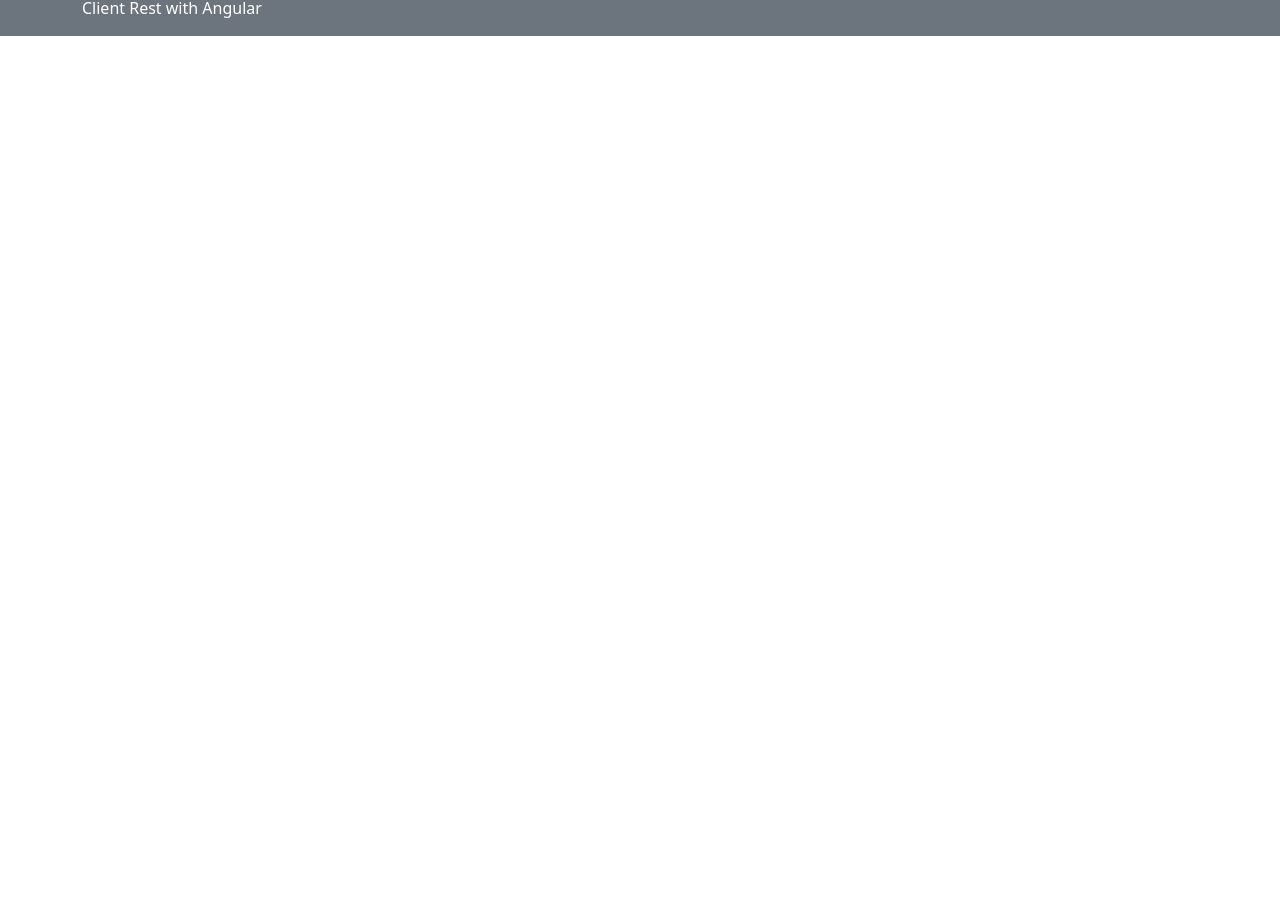
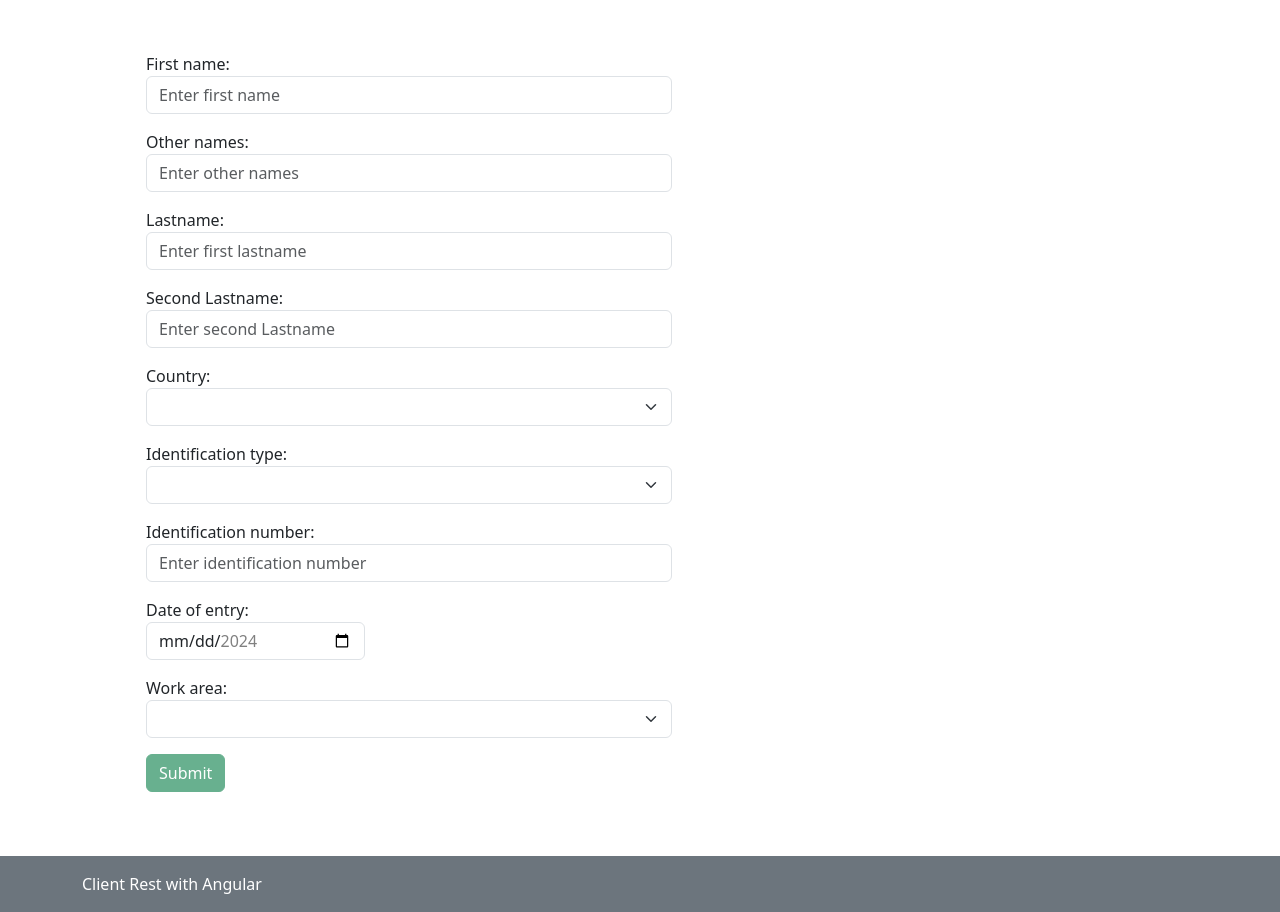
Before and after one commit to Alelizzt/HumanTalent, an Angular app in the folder Frontend/HumanTalent/: page /register in a window 1280 px wide. Shown: the part 358-1270 px from the top of the page. Before the commit the page ends 800 px from the top, so only its background shows below. Built offline with nearby package versions, Linux system fonts and the light colour scheme.

Commit message:
Add basic registration form
minor styles changed

```diff
--- a/Frontend/HumanTalent/src/app/app.component.html
+++ b/Frontend/HumanTalent/src/app/app.component.html
@@ -2,7 +2,7 @@
   <h1>HumanTalent App!</h1>
   <p>A project that manages employee information</p>
 </div>
-<nav class="navbar navbar-expand-sm bg-dark navbar-dark">
+<nav class="navbar navbar-expand-sm bg-secondary navbar-dark">
   <div class="container-fluid">
     <ul class="navbar-nav">
       <li class="nav-item"><a class="nav-link" routerLink='/employees' routerLinkActive="active" >Employees</a></li>
--- a/Frontend/HumanTalent/src/app/app.module.ts
+++ b/Frontend/HumanTalent/src/app/app.module.ts
@@ -5,6 +5,7 @@ import { AppRoutingModule } from './app-routing.module';
 import { AppComponent } from './app.component';
 import { HttpClientModule } from '@angular/common/http';
 import { AddEmployeeComponent } from './components/add-employee/add-employee.component';
+import { FormsModule } from '@angular/forms';
 
 @NgModule({
   declarations: [
@@ -15,6 +16,7 @@ import { AddEmployeeComponent } from './components/add-employee/add-employee.com
     BrowserModule,
     HttpClientModule,
     AppRoutingModule,
+    FormsModule,
   ],
   providers: [],
   bootstrap: [AppComponent]
--- a/Frontend/HumanTalent/src/app/components/add-employee/add-employee.component.html
+++ b/Frontend/HumanTalent/src/app/components/add-employee/add-employee.component.html
@@ -1 +1,158 @@
-<h3 class="h3 mt-5">Add employee</h3>
+<div class="containter">
+    <!--TODO: Add values as API REST needs-->
+  <h3 class="h3 mt-5">Add employee</h3>
+  <form #formEmployee="ngForm" (ngSubmit)="onSubmit()" class="col-lg-6 m-5 p-3">
+    <div class="mb-3 mt-3">
+      <label for="fisrtName">
+        First name:
+        <div
+        *ngIf="!firstName.valid && (firstName.dirty || firstName.touched)"
+        class="alert alert-warning"
+        >
+        <div *ngIf="firstName.errors?.['required']">First name is required.</div>
+        <div *ngIf="firstName.errors?.['minlength']">First name must be at least 2 characters long.</div>
+        </div>
+    </label>
+      <input
+        type="text"
+        #firstName="ngModel"
+        class="form-control"
+        name="firstName"
+        placeholder="Enter first name"
+        id="firstName"
+        [(ngModel)]="employee.firstName"
+        minlength="2"
+        required
+      />
+    </div>
+    <div class="mb-3">
+      <label for="otherNames">
+        Other names:
+      </label>
+      <input
+        type="text"
+        #otherNames="ngModel"
+        class="form-control"
+        name="otherNames"
+        placeholder="Enter other names"
+        id="otherNames"
+        [(ngModel)]="employee.otherNames"
+      />
+    </div>
+    <div class="mb-3">
+      <label for="firstLastName">
+        Lastname:
+        <div
+        *ngIf="!firstLastName.valid && (firstLastName.dirty || firstLastName.touched)"
+        class="alert alert-warning"
+        >
+        <div *ngIf="firstLastName.errors?.['required']">Lastname is required.</div>
+        <div *ngIf="firstLastName.errors?.['minlength']">Lastname must be at least 2 characters long.</div>
+        </div>
+      </label>
+      <input
+        type="text"
+        #firstLastName="ngModel"
+        class="form-control"
+        name="firstLastName"
+        placeholder="Enter first lastname"
+        id="firstLastName"
+        [(ngModel)]="employee.firstLastName"
+        minlength="2"
+        required
+      />
+    </div>
+    <div class="mb-3">
+      <label for="secondLastName">
+        Second Lastname:
+        <div
+        *ngIf="!secondLastName.valid && (secondLastName.dirty || secondLastName.touched)"
+        class="alert alert-warning"
+        >
+        <div *ngIf="secondLastName.errors?.['required']">Second lastname is required.</div>
+        <div *ngIf="secondLastName.errors?.['minlength']">Second lastname must be at least 2 characters long.</div>
+        </div>
+      </label>
+      <input
+        type="text"
+        #secondLastName="ngModel"
+        class="form-control"
+        name="secondLastName"
+        placeholder="Enter second Lastname"
+        id="secondLastName"
+        [(ngModel)]="employee.secondLastName"
+        minlength="2"
+        required
+      />
+    </div>
+    <div class="mb-3">
+      <label for="country">Country:</label>
+      <select class="form-select" #country="ngModel" name="country" id="country" [(ngModel)]="employee.country" required>
+        <option>Colombia</option>
+        <option>United States</option>
+      </select>
+    </div>
+    <div class="mb-3">
+      <label for="idType">Identification type:</label>
+      <select class="form-select" #idType="ngModel" name="idType" id="idType" [(ngModel)]="employee.idType" required>
+        <option>Citiezenship card</option>
+        <option>Foreigner id</option>
+        <option>Passport</option>
+        <option>Special permission</option>
+      </select>
+    </div>
+    <div class="mb-3">
+      <label for="identificationNum">
+        Identification number:
+        <div
+        *ngIf="!identificationNum.valid && (identificationNum.dirty || identificationNum.touched)"
+        class="alert alert-warning"
+        >
+        <div *ngIf="identificationNum.errors?.['required']">Identification number is required.</div>
+        <div *ngIf="identificationNum.errors?.['minlength']">Identification number must be at least 5 characters long.</div>
+        </div>
+    </label>
+      <input
+        type="text"
+        #identificationNum="ngModel"
+        class="form-control"
+        name="identificationNum"
+        placeholder="Enter identification number"
+        id="identificationNum"
+        [(ngModel)]="employee.identificationNum"
+        minlength="5"
+        required
+      />
+    </div>
+    <div class="mb-3">
+      <label for="entryDate">Date of entry:</label>
+      <div class="col-5">
+        <input
+          type="date"
+          #entryDate="ngModel"
+          class="form-control form-date"
+          name="entryDate"
+          id="entryDate"
+          value="2018-07-22"
+          [(ngModel)]="employee.entryDate"
+          [min]="minDate"
+          [max]="maxDate"
+          required
+        />
+      </div>
+    </div>
+    <div class="mb-3">
+      <label for="workArea">Work area:</label>
+      <select class="form-select" #workArea="ngModel" name="workArea" id="workArea" [(ngModel)]="employee.workArea" required>
+        <option>Administration</option>
+        <option>Finance</option>
+        <option>Procurement</option>
+        <option>Infraestructure</option>
+        <option>Operations</option>
+        <option>Human resources</option>
+        <option>Miscellaneous services</option>
+      </select>
+    </div>
+    <button type="submit" class="btn btn-success" [disabled]="!formEmployee.form.valid">Submit</button>
+  </form>
+</div>
--- a/Frontend/HumanTalent/src/app/components/add-employee/add-employee.component.ts
+++ b/Frontend/HumanTalent/src/app/components/add-employee/add-employee.component.ts
@@ -1,4 +1,7 @@
 import { Component } from '@angular/core';
+import { Employee } from '../../models/employee.model';
+import { EmployeesService } from '../../services/employees/employees.service';
+import { ActivatedRoute, Router } from '@angular/router';
 
 @Component({
   selector: 'app-add-employee',
@@ -6,5 +9,34 @@ import { Component } from '@angular/core';
   styleUrl: './add-employee.component.css'
 })
 export class AddEmployeeComponent {
+  public employee: Employee;
+  minDate: string;
+  maxDate: string = new Date().toISOString().split('T')[0];
+
+  constructor(
+    private _employeeService: EmployeesService,
+    private _route: ActivatedRoute,
+    private _router: Router
+  ){
+    this.employee = new Employee();
+
+    const actualDate = new Date();
+    const lastMonth = actualDate.getMonth() - 1;
+    let year = actualDate.getFullYear();
+
+    let month;
+    if(lastMonth === -1) {
+      month = 11;
+      year = year - 1;
+    } else {
+      month = lastMonth;
+    }
+    this.minDate = new Date(year, month, actualDate.getDate()).toISOString().split('T')[0];
+  }
+
+  onSubmit() {
+    console.log(this.employee);
+  }
+
 
 }
--- a/Frontend/HumanTalent/src/app/components/employees-list/employees-list.component.ts
+++ b/Frontend/HumanTalent/src/app/components/employees-list/employees-list.component.ts
@@ -36,7 +36,6 @@ export class EmployeesListComponent {
         },
           error: (e) => {
             console.error(e);
-            alert('An unexpected error ocurred. Please try again later.');
           }
     });
   }
--- a/Frontend/HumanTalent/src/index.html
+++ b/Frontend/HumanTalent/src/index.html
@@ -16,6 +16,9 @@
     integrity="sha384-T3c6CoIi6uLrA9TneNEoa7RxnatzjcDSCmG1MXxSR1GAsXEV/Dwwykc2MPK8M2HN"
     crossorigin="anonymous"
   />
+  <!-- Font Awesome v5.12.1 -->
+  <link rel="stylesheet" href="https://use.fontawesome.com/releases/v5.12.1/css/all.css" crossorigin="anonymous">
+
   <base href="/">
   <meta name="viewport" content="width=device-width, initial-scale=1">
   <link rel="icon" type="image/x-icon" href="favicon.ico">
```
